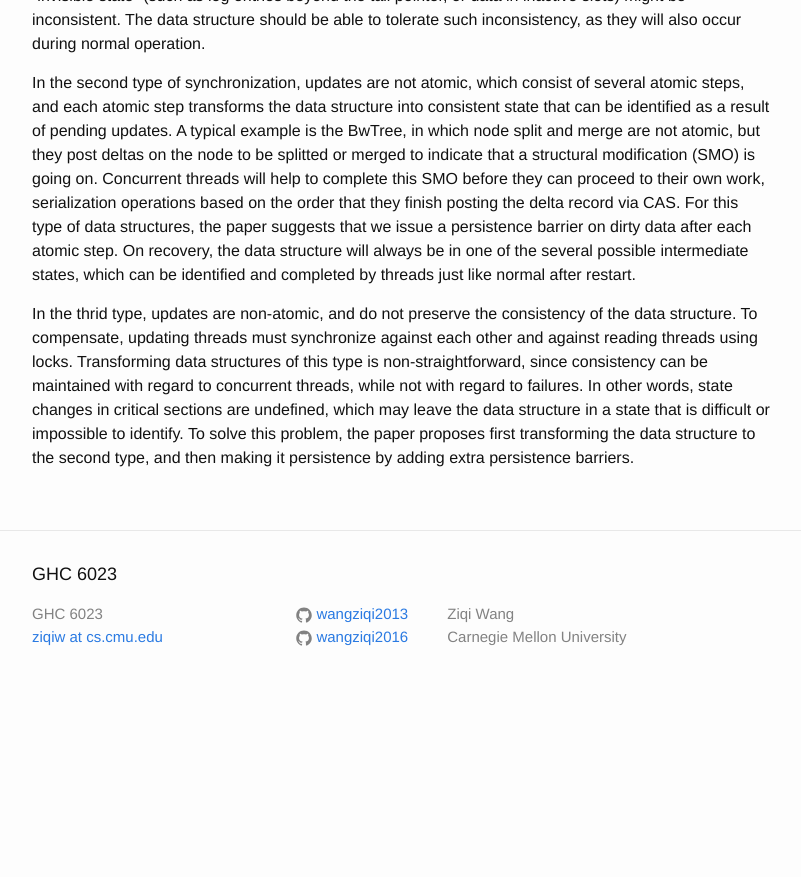
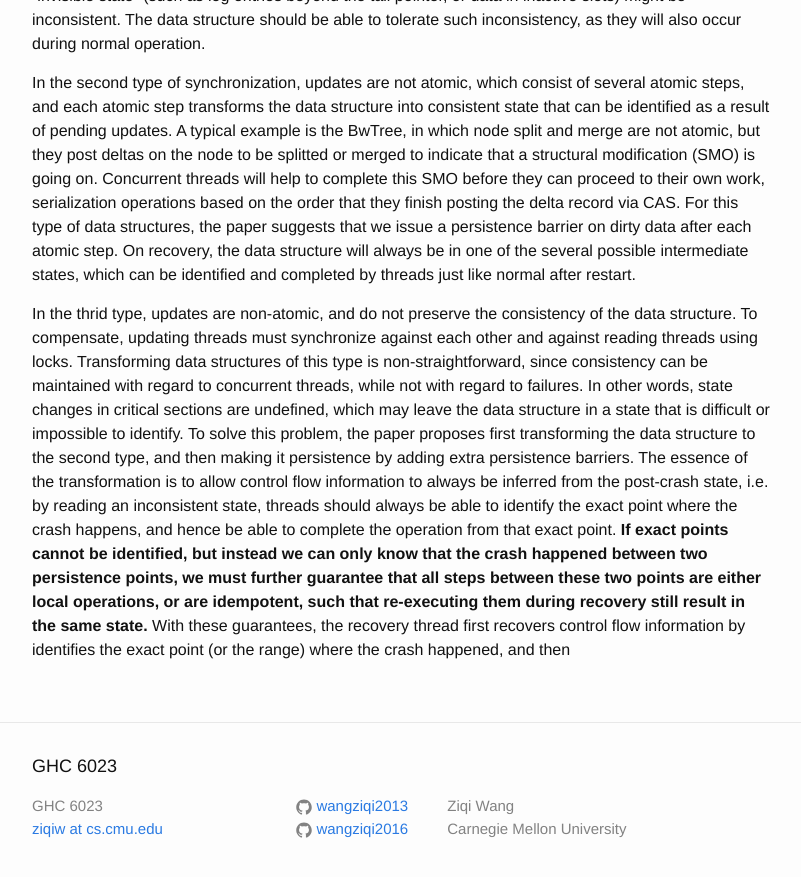
Before and after one commit to wangziqi2013/wangziqi2013.github.io, a Jekyll site: the page built from _posts/2019-11-19-recipe.markdown, in a window 1280 px wide and 900 px high, scrolled down 2191 px. Shown: the top 877 px of the window, without its empty margins (238-1039 px from the left). Built offline with Jekyll 4.4.1, drawn with Linux system fonts in a browser that asks for light colours; before the commit the page ends 2899 px from its top, so only the background shows below that.

Commit message:
Working on third type

```diff
--- a/_posts/2019-11-19-recipe.markdown
+++ b/_posts/2019-11-19-recipe.markdown
@@ -95,4 +95,11 @@ structures of this type is non-straightforward, since consistency can be maintai
 while not with regard to failures. In other words, state changes in critical sections are undefined, which may
 leave the data structure in a state that is difficult or impossible to identify. To solve this problem, the paper
 proposes first transforming the data structure to the second type, and then making it persistence by adding extra
-persistence barriers.
+persistence barriers. The essence of the transformation is to allow control flow information to always be inferred
+from the post-crash state, i.e. by reading an inconsistent state, threads should always be able to identify the exact
+point where the crash happens, and hence be able to complete the operation from that exact point. **If exact points cannot
+be identified, but instead we can only know that the crash happened between two persistence points, we must further guarantee
+that all steps between these two points are either local operations, or are idempotent, such that re-executing them
+during recovery still result in the same state.** With these guarantees, the recovery thread first recovers control flow
+information by identifies the exact
+point (or the range) where the crash happened, and then
```
